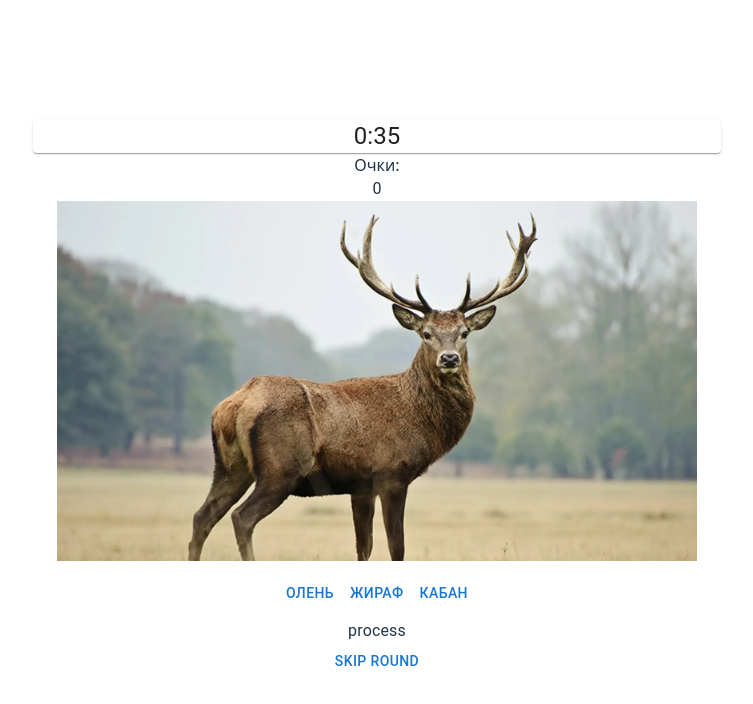
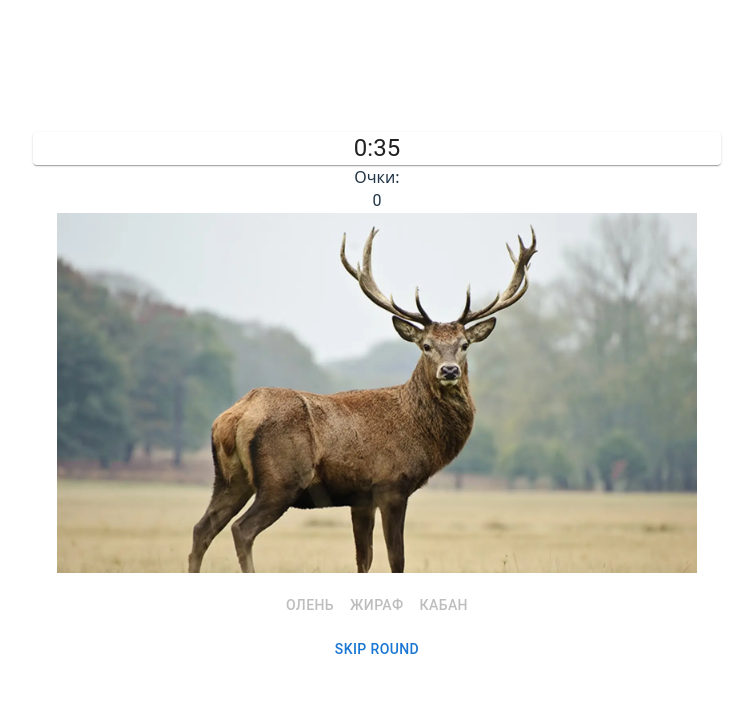
Before and after one commit to Elheid/biodiversity_web_game, a React (Vite) app: page /game in a window 1280 px wide. Shown: the top 704 px of the page, without its empty margins (263-1016 px from the left). Built offline with nearby package versions, Linux system fonts and the light colour scheme; the HTML template or start-up script is replaced by a standard one.

Commit message:
refactorAndPictureUpdate

```diff
--- a/src/App.tsx
+++ b/src/App.tsx
@@ -3,9 +3,11 @@ import { BrowserRouter, Route, Routes } from 'react-router'
 import { StartGame } from './components/pages/StartGame'
 import { MainPage } from './components/pages/MainPage'
 import { EndGame } from './components/pages/EndGame'
+import { DisbleButtonsProvider } from './context/DisbleButtonsProvider'
 
 function App() {
   return (
+    <DisbleButtonsProvider>
     <BrowserRouter basename="/">
       <Routes>
         <Route path="/" element={<MainPage />} />
@@ -13,6 +15,7 @@ function App() {
         <Route path="/end/:score" element={<EndGame />} />
       </Routes>
     </BrowserRouter>
+    </DisbleButtonsProvider>
   )
 }
 
--- a/src/classes/game.ts
+++ b/src/classes/game.ts
@@ -2,9 +2,9 @@ import { Answer, GamePictures, GameRound } from "./gameRound";
 import { Player } from "./player";
 import { Timer } from "./timer";
 
-export interface RoundInfo{
+export interface RoundInfo {
     answers: Answer[]
-    gamePictures:GamePictures
+    gamePictures: GamePictures
 }
 
 export type RoundsInfo = { [key: number]: RoundInfo }
@@ -19,22 +19,22 @@ export class Game {
     public rounds: number;
     public roundCounter: number;
     public score: number;
-    public RoundController : GameRound;
+    public RoundController: GameRound;
 
     public timeBetweenRounds: number;
 
 
     public scoreRef: HTMLSpanElement;
-    public imageRef:HTMLImageElement
-    public roundStateRef:HTMLSpanElement;
+    public imageRef: HTMLImageElement
+    public roundStateRef: HTMLSpanElement | undefined;
 
     private roundsInfo: RoundsInfo;
 
     public timer: Timer;
-    private _durationTime:number;
+    private _durationTime: number;
 
 
-    constructor(player:Player, rounds: number, roundsInfo:RoundsInfo ,scoreRef:HTMLSpanElement,roundStateRef:HTMLSpanElement, imageRef:HTMLImageElement, durationTime?:number, timeBetweenRounds?:number) {
+    constructor(player: Player, rounds: number, roundsInfo: RoundsInfo, scoreRef: HTMLSpanElement, imageRef: HTMLImageElement, roundStateRef?: HTMLSpanElement, durationTime?: number, timeBetweenRounds?: number) {
         this.player = player;
 
         this.rounds = rounds;
@@ -43,63 +43,70 @@ export class Game {
 
         this.score = START_SCORE;
 
-        this.RoundController = new GameRound(this.player,[],{pictureId:0, pictureUrl:'', resultPictureUrl:''}, ()=> this.changeRoundState());
+        this.RoundController = new GameRound(this.player, [], { pictureId: 0, pictureUrl: '', resultPictureUrl: '' }, () => this.changeRoundState());
 
         this.scoreRef = scoreRef;
         this.imageRef = imageRef;
         this.roundStateRef = roundStateRef;
-
-
 
         if (durationTime) this._durationTime = (durationTime)
         else this._durationTime = (BASE_DURATION_TIME)
 
         this.timer = new Timer(this._durationTime);
 
-        this.timer.onTimeout(()=> {
+        this.timer.onTimeout(() => {
             console.log("Game time out");
             this.finishGane()
         })
 
-
-        if(timeBetweenRounds) this.timeBetweenRounds = timeBetweenRounds
+        if (timeBetweenRounds) this.timeBetweenRounds = timeBetweenRounds
         else this.timeBetweenRounds = BASE_TIME_BEETWEN_ROUNDS;
-
-
-
     }
 
     protected showResult(message: string): void {
         console.log(message + this.score);
     }
 
-    public getTimerValue():number{
+    public getTimerValue(): number {
         //if (this.RoundController)
         return this.timer.remainingTime;
     }
-    public getRoundAnswers():Answer[]{
+    public getRoundAnswers(): Answer[] {
         return this.RoundController.returnCurrentAnswers();
     }
+    public returnBaseRoundPicture(): string {
+        return this.RoundController.returnCurrentPictures().pictureUrl;
+    }
 
-    public changeScore():void{
-        this.score ++;
-        if (this.scoreRef)
-        {
+    public changePictureToResult(): void {
+        this.imageRef.src = this.RoundController.returnCurrentPictures().resultPictureUrl;
+    }
+
+    public changePictureOnStart(): void {
+        this.imageRef.src = this.returnBaseRoundPicture()//newUrl
+    }
+
+
+    public isRoundWin() {
+        return this.RoundController.player.playerGetRoundState() === 'win';
+    }
+
+
+
+    public changeScore(): void {
+        this.score++;
+        if (this.scoreRef) {
             this.scoreRef.textContent = (this.score).toString();
         }
     }
-    public changePictureOnStart(newUrl:string):void{
-        this.imageRef.src = newUrl
-    }
-    public changeRoundState():void{
+
+    public changeRoundState(): void {
         const roundState = this.RoundController.player.playerGetRoundState();
-        this.roundStateRef.textContent = roundState;
-    }
-    public isRoundWin(){
-        return this.RoundController.player.playerGetRoundState() === 'win';
+        if (this.roundStateRef)
+            this.roundStateRef.textContent = roundState;
     }
 
-    public nextRound(e:CustomEventInit<number>,  onNextRoundStart?:()=>void):void{
+    public nextRound(e: CustomEventInit<number>, onNextRoundStart?: () => void): void {
         const isAnswerTrue = this.RoundController.checkAnswer();
         this.changeRoundState()
         this.roundCounter++;
@@ -114,25 +121,34 @@ export class Game {
         console.log(e.detail)
     }
 
-    public finishGane():void{
+    public finishGane(): void {
         console.log("Game Ends");
-        const endEvent = new CustomEvent<number>("game-end", {detail:this.score})
+        const endEvent = new CustomEvent<number>("game-end", { detail: this.score })
         window.dispatchEvent(endEvent)
     }
 
-    public startGame():void{
+    public startGame(): void {
         if (this.roundCounter === START_ROUND) this.timer.start();
 
         if (this.roundCounter >= this.rounds) {
             this.finishGane()
             return;
         }
-            const answers = this.roundsInfo[this.roundCounter].answers;
-            const pictures = this.roundsInfo[this.roundCounter].gamePictures;
-            this.RoundController = new GameRound(this.player, answers, pictures, ()=> this.changeRoundState());
-            this.RoundController.startRound();
-            this.changeRoundState();
-            this.changePictureOnStart(pictures.pictureUrl)
+        const answers = this.roundsInfo[this.roundCounter].answers;
+        const pictures = this.roundsInfo[this.roundCounter].gamePictures;
+        this.RoundController = new GameRound(this.player, answers, pictures, () => this.changeRoundState());
+        this.RoundController.startRound();
+        this.changeRoundState();
+        this.changePictureOnStart()
 
     }
+
+    public stopGame(): void {
+        this.timer.destroy();
+    }
+
+    publicresetGame(): void {
+        this.timer.destroy();
+        // Дополнительная логика сброса состояния игры
+    }
 }
--- a/src/classes/gameRound.ts
+++ b/src/classes/gameRound.ts
@@ -40,6 +40,10 @@ export class GameRound {
     public returnCurrentAnswers():Answer[]{
         return this._answers;
     }
+    public returnCurrentPictures():GamePictures{
+        return this._gamePictures;
+    }
+
 
     public startRound():void{
         this.player.newRound();
--- a/src/components/AnswerButton.tsx
+++ b/src/components/AnswerButton.tsx
@@ -1,5 +1,6 @@
 import { Button } from "@mui/material";
 import { Answer } from "../classes/gameRound";
+import { Species } from "../classes/animalSpecies";
 
 interface AnswerButtonProps {
     answer: Answer;
--- /dev/null
+++ b/src/components/GameImage.tsx
@@ -0,0 +1,27 @@
+import { forwardRef, ImgHTMLAttributes, useEffect } from "react";
+import { Game } from "../classes/game";
+import { useDisablButtonContext } from "../context/DisbleButtonsProvider";
+
+interface GameImageProps{
+    game: Game|undefined;
+}
+
+export const GameImage = forwardRef<HTMLImageElement, ImgHTMLAttributes<HTMLImageElement> & GameImageProps>(({game}, ref) => {
+
+    const {setButtonsDisabled}= useDisablButtonContext()
+
+    const onImageClick = ()=>{
+        setButtonsDisabled(false);
+        game?.changePictureToResult();
+    }
+
+    useEffect(() => {
+        if (ref && typeof ref !== 'function' && ref.current && game) {
+            ref.current.textContent = game.returnBaseRoundPicture();
+        }
+    }, [game, ref]);
+
+    return (
+    <img style={{ maxWidth: "50vw" }} onClick={onImageClick} ref={ref} />
+    );
+});
--- a/src/components/pages/StartGame.tsx
+++ b/src/components/pages/StartGame.tsx
@@ -1,139 +1,50 @@
 import { Box, Button, Container, List, Paper, Typography } from "@mui/material";
-import { Game, RoundsInfo } from "../../classes/game";
-import { Player } from "../../classes/player";
-import { useEffect, useRef, useState } from "react";
-import { Answer, GamePictures } from "../../classes/gameRound";
-import { Species } from "../../classes/animalSpecies";
+
+import { useEffect } from "react";
 
 
-import giraff from "../../assets/img/giraff.png"
-import deer from "../../assets/img/deer.png"
 import { AnswerButton } from "../AnswerButton";
 import { useTimer } from "../../hooks/useTimer";
-
-const answers: Answer[] = [
-    {
-        answerName: Species.deer,
-        isAnswerTrue: true
-    },
-    {
-        answerName: Species.giraffe,
-        isAnswerTrue: false
-    },
-    {
-        answerName: Species.hog,
-        isAnswerTrue: false
-    },
-]
-
-const answers2: Answer[] = [
-    {
-        answerName: Species.deer,
-        isAnswerTrue: false
-    },
-    {
-        answerName: Species.giraffe,
-        isAnswerTrue: true
-    },
-    {
-        answerName: Species.hog,
-        isAnswerTrue: false
-    },
-]
+import { useGameState } from "../../hooks/useGameState";
+import { GameImage } from "../GameImage";
+import { getGameInfo } from "../../tempInfo";
 
 
-const getCurrAnswers = (game: Game | undefined): Answer[] => {
-    if (game)
-        return game.getRoundAnswers();
-    throw new Error("game not found")
+export const StartGame = () => {
+
+    const {
+        game,
+        isRoundEnd,
+        buttonsDisabled,
+        selectedAnswer,
+        currentAnswers,
+        scoreRef,
+        imgRef,
+        handleAnswerSelect,
+
+    } = useGameState(getGameInfo(), Object.keys(getGameInfo()).length);
+
+    const { timeLeft, formatTime } = useTimer(game)
+    const onAnswerClick = (e: React.MouseEvent<HTMLButtonElement, MouseEvent>) => {
+        const answerName = e.currentTarget.textContent;
+        if (answerName) handleAnswerSelect(answerName);
     }
-
-const gamePictures: GamePictures[] = [
-    { pictureId: 1, pictureUrl: deer, resultPictureUrl: deer },
-    { pictureId: 2, pictureUrl: giraff, resultPictureUrl: giraff }
-]
-
-
-const gameInfo: RoundsInfo = {
-    0: { answers: answers, gamePictures: gamePictures[0] },
-    1: { answers: answers2, gamePictures: gamePictures[1] }
-}
-
-export const StartGame = () => {
-    const [gameStarted, setGameStarted] = useState(false);
-    const [game, setGame] = useState<Game>();
-    //const [timeLeft, setTimeLeft] = useState<number>(0);
-
-    const [isRoundEnd, setIsRoundEnd] = useState<boolean>(false)
-
-    const [buttonsDisabled, setButtonsDisabled] = useState<boolean>(false);
-
-
-    const scoreRef = useRef<HTMLSpanElement>(null);
-    const imgRef = useRef<HTMLImageElement>(null);
-
-    const stateRef = useRef<HTMLSpanElement>(null);
-
-    const [currentRound, setCurrentRound] = useState(0);
-    const [selectedAnswer, setSelectedAnswer] = useState<Species | null>(null);
-
-    const [currentAnswers, setCurrentAnswers] = useState<Answer[]>([]);
-
-
-    const {timeLeft, formatTime}= useTimer(game)
-
-    const onAnswerClick =( e: React.MouseEvent<HTMLButtonElement, MouseEvent>) => {
-        const answerName = e.currentTarget.textContent;
-        game?.RoundController.ChoiceAnswer(answerName || "-1");
-        setButtonsDisabled(true);
-        setSelectedAnswer(answerName as Species);
-    }
-
-    useEffect(()=>{
-        if (gameStarted)
-            setCurrentAnswers(getCurrAnswers(game))
-    },[gameStarted, game, currentRound])
 
 
     useEffect(() => {
-        if (scoreRef.current && imgRef.current && stateRef.current) {
-            const player = new Player();
-            const game = new Game(player, 2, gameInfo, scoreRef.current, stateRef.current, imgRef.current, 40000);
-            setGame(game);
-            const onChoiceAnswer = (e: CustomEventInit<number>) => {
-                setIsRoundEnd(true);
-                game?.nextRound(e, () => {
-                    setButtonsDisabled(false);
-                    setIsRoundEnd(false);
-                    setSelectedAnswer(null);
-                    setCurrentRound(prev => prev + 1);
-                });
-            };
-
-
-
-            window.addEventListener("choice-answer", onChoiceAnswer)
-            game.startGame();
-            setGameStarted(true);
+        const nav = (e: CustomEventInit<number>) => window.location.href = "/end/" + e.detail;
+        const onGameEnd = (e: CustomEventInit<number>) => {
+            nav(e);
         }
+        window.addEventListener("game-end", onGameEnd)
 
         return () => {
-            const onChoiceAnswer = (e: CustomEventInit<number>) => game?.nextRound(e, () => setButtonsDisabled(false))
-            window.removeEventListener("choice-answer", onChoiceAnswer)
-        };
-    }, []);
-
-    useEffect(() => {
-        const nav = (e: CustomEventInit<number>) => window.location.href = "/end/" + e.detail;
-        window.addEventListener("game-end", nav)
-
-        return () => {
-            // Очистка при размонтировании
-            window.removeEventListener("game-end", nav)
+            window.removeEventListener("game-end", onGameEnd)
         };
     }, [])
 
     return (
+
             <Container className="start-game">
                 <Paper>
                     <Typography variant="h5" component="h2">
@@ -142,13 +53,12 @@ export const StartGame = () => {
                 </Paper>
 
                 <Box>
-
                     Очки:
                     <Typography ref={scoreRef}>{0}</Typography>
                 </Box>
 
                 <Container>
-                <img style={{ maxWidth: "50vw" }} ref={imgRef} src="123"></img>
+                    <GameImage ref={imgRef} game={game} />
                 </Container>
                 <List>
                     {currentAnswers?.map((answer) => (
@@ -162,7 +72,6 @@ export const StartGame = () => {
                         />
                     ))}
                 </List>
-            <Typography ref={stateRef}>{ }</Typography>
                 <Button onClick={onAnswerClick}>SKIP ROUND</Button>
             </Container>
     );
--- /dev/null
+++ b/src/context/DisbleButtonsProvider.tsx
@@ -0,0 +1,29 @@
+import React, { createContext, useContext, useState, ReactNode } from 'react';
+
+interface DisbleButtonsType {
+    buttonsDisabled: boolean;
+    setButtonsDisabled: (disabled: boolean) => void;
+};
+
+const DisbleButtonsContext = createContext<DisbleButtonsType | undefined>(undefined);;
+
+interface DisbleButtonsProps {
+    children: ReactNode;
+}
+
+export const DisbleButtonsProvider: React.FC<DisbleButtonsProps> = ({ children }) => {
+    const [buttonsDisabled, setButtonsDisabled] = useState(false);
+    return (
+        <DisbleButtonsContext.Provider value={{ buttonsDisabled, setButtonsDisabled }}>
+        {children}
+        </DisbleButtonsContext.Provider>
+    );
+};
+
+export const useDisablButtonContext = () =>{
+    const context = useContext(DisbleButtonsContext);
+    if (context === undefined) {
+        throw new Error("useGameContext must be used within a DisableButtonsProvider");
+    }
+    return context;
+};
--- a/src/hooks/useGameState.ts
+++ b/src/hooks/useGameState.ts
@@ -1,35 +1,98 @@
-import { useState } from 'react';
-import { Game } from '../classes/game';
+import { useEffect, useRef, useState } from 'react';
+import { Game, RoundsInfo } from '../classes/game';
 import { Species } from '../classes/animalSpecies';
+import { Player } from '../classes/player';
+import { Answer } from '../classes/gameRound';
+import { getCurrAnswers } from '../utill';
+import { useDisablButtonContext } from '../context/DisbleButtonsProvider';
 
-export const useGameState = () => {
+
+
+export const useGameState = (roundsInfo: RoundsInfo, totalRounds: number) => {
     const [game, setGame] = useState<Game>();
+    const [gameStarted, setGameStarted] = useState(false);
     const [isRoundEnd, setIsRoundEnd] = useState(false);
-    const [buttonsDisabled, setButtonsDisabled] = useState(false);
     const [currentRound, setCurrentRound] = useState(0);
     const [selectedAnswer, setSelectedAnswer] = useState<Species | null>(null);
+    const [currentAnswers, setCurrentAnswers] = useState<Answer[]>([]);
 
-    const handleAnswerSelect = (answerName: string, game?: Game) => {
+    const {buttonsDisabled, setButtonsDisabled}= useDisablButtonContext()
+
+    const scoreRef = useRef<HTMLSpanElement>(null);
+    const imgRef = useRef<HTMLImageElement>(null);
+    const stateRef = useRef<HTMLSpanElement>(undefined);
+
+    // Инициализация игры
+    useEffect(() => {
+        if (scoreRef.current && imgRef.current) {
+            const player = new Player();
+            const game = new Game(
+                player,
+                totalRounds,
+                roundsInfo,
+                scoreRef.current,
+                imgRef.current,
+                stateRef.current,
+                40000
+            );
+            setGame(game);
+            game.startGame();
+            setGameStarted(true);
+
+            setButtonsDisabled(true);
+
+            const onChoiceAnswer = (e: CustomEventInit<number>) => {
+                setIsRoundEnd(true);
+                game?.nextRound(e, () => {
+                    setButtonsDisabled(true);
+                    setIsRoundEnd(false);
+                    setSelectedAnswer(null);
+                    setCurrentRound(prev => prev + 1);
+                });
+            };
+
+            window.addEventListener("choice-answer", onChoiceAnswer)
+        }
+    }, [roundsInfo,totalRounds, setButtonsDisabled]);
+
+    useEffect(()=>{
+        if (gameStarted)
+            setCurrentAnswers(getCurrAnswers(game))
+    },[gameStarted, game, currentRound])
+
+
+    // Обработчик выбора ответа
+    const handleAnswerSelect = (answerName: string) => {
         game?.RoundController.ChoiceAnswer(answerName);
         setButtonsDisabled(true);
         setSelectedAnswer(answerName as Species);
     };
 
+    // Переход к следующему раунду
     const nextRound = () => {
         setButtonsDisabled(false);
         setIsRoundEnd(false);
         setSelectedAnswer(null);
-        setCurrentRound(prev => prev + 1);
+        setCurrentRound(prev => {
+            const newRound = prev + 1;
+            setCurrentAnswers(game?.getRoundAnswers() || []);
+            return newRound;
+        });
     };
+
 
     return {
         game,
-        setGame,
         isRoundEnd,
         buttonsDisabled,
         currentRound,
         selectedAnswer,
+        currentAnswers,
+        scoreRef,
+        imgRef,
+        stateRef,
         handleAnswerSelect,
-        nextRound
+        nextRound,
+        setIsRoundEnd
     };
 };
--- /dev/null
+++ b/src/tempInfo.ts
@@ -0,0 +1,61 @@
+import { Answer, GamePictures } from "./classes/gameRound";
+import { Species } from "./classes/animalSpecies";
+
+import { RoundsInfo } from "./classes/game";
+
+
+import giraff from "../src/assets/img/giraff.png"
+import deer from "../src/assets/img/deer.png"
+
+import giraffRes from "../src/assets/img/giraffRes.png"
+import deerRes from "../src/assets/img/deerRes.png"
+
+
+const answers: Answer[] = [
+    {
+        answerName: Species.deer,
+        isAnswerTrue: true
+    },
+    {
+        answerName: Species.giraffe,
+        isAnswerTrue: false
+    },
+    {
+        answerName: Species.hog,
+        isAnswerTrue: false
+    },
+]
+
+const answers2: Answer[] = [
+    {
+        answerName: Species.deer,
+        isAnswerTrue: false
+    },
+    {
+        answerName: Species.giraffe,
+        isAnswerTrue: true
+    },
+    {
+        answerName: Species.hog,
+        isAnswerTrue: false
+    },
+]
+
+const gamePictures: GamePictures[] = [
+    { pictureId: 1, pictureUrl: deer, resultPictureUrl: deerRes },
+    { pictureId: 2, pictureUrl: giraff, resultPictureUrl: giraffRes }
+]
+
+
+const gameInfo: RoundsInfo = {
+    0: { answers: answers, gamePictures: gamePictures[0] },
+    1: { answers: answers2, gamePictures: gamePictures[1] }
+}
+
+export const getGameInfo = ()=>{
+    return gameInfo
+}
+
+export const getGamePictures = ()=>{
+    return gamePictures;
+}
--- /dev/null
+++ b/src/utill.ts
@@ -0,0 +1,8 @@
+import { Game } from "./classes/game";
+import { Answer } from "./classes/gameRound";
+
+export const getCurrAnswers = (game: Game | undefined): Answer[] => {
+    if (game)
+        return game.getRoundAnswers();
+    throw new Error("game not found")
+}
```
Also changed, not shown: src/classes/timer.ts (+8 -0 lines), src/hooks/useTimer.ts (+21 -3 lines), src/assets/img/deerRes.png (added), src/assets/img/giraffRes.png (added). Lines whose indentation alone changed are shown as unchanged.
